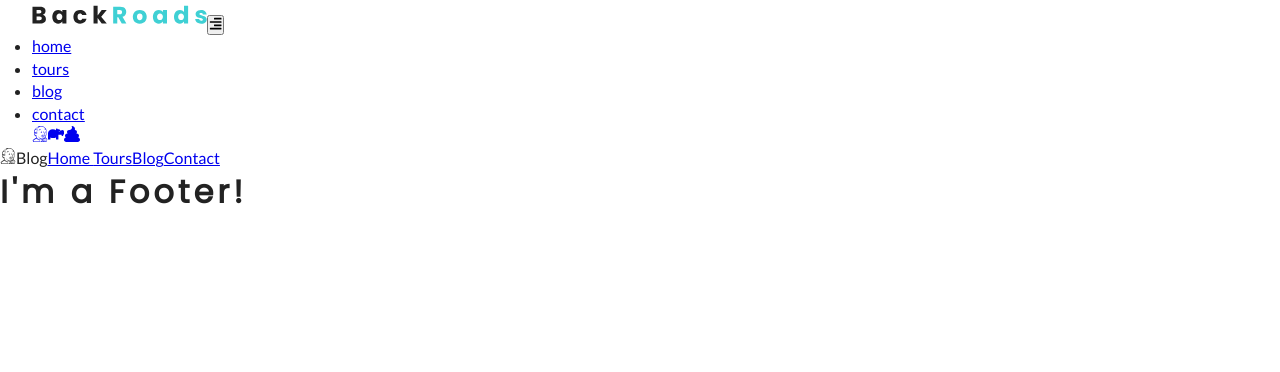
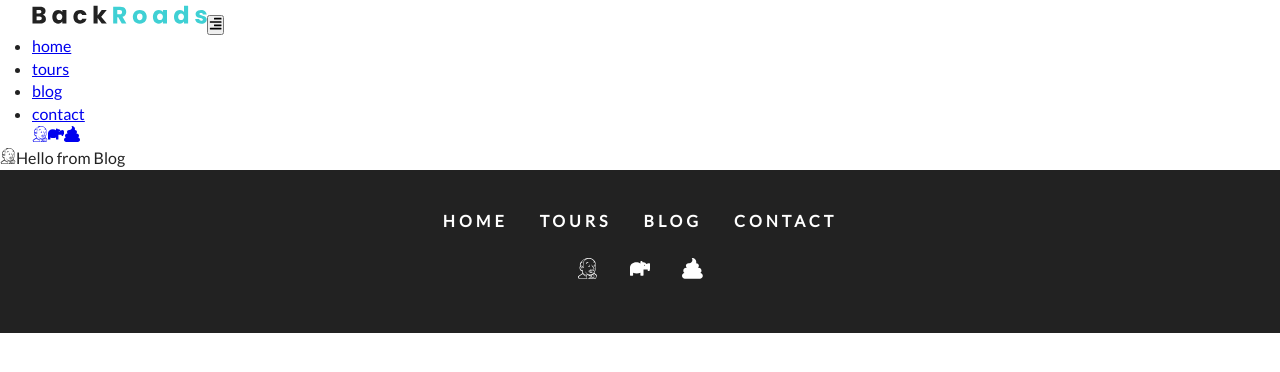
Before and after one commit to khvan/gatsby-adventure, a Gatsby site: page /blog in a window 1280 px wide. Built offline with nearby package versions, Linux system fonts and the light colour scheme; Gatsby itself is replaced by a stand-in of ours.

Commit message:
added footer with links and icons

```diff
--- a/src/components/Footer.js
+++ b/src/components/Footer.js
@@ -1,9 +1,35 @@
-import React from 'react'
+import React from 'react';
+import {Link} from 'gatsby';
+import styles from '../css/footer.module.css';
+import links from '../constants/links';
+import socialIcons from '../constants/social-icons';
+import {FaSmokingBan} from 'react-icons/fa';
 
-export default function Footer() {
+const Footer = () => {
   return (
-    <div>
-      <h1>I'm a Footer!</h1>
-    </div>
-  )
-}
+    <footer className={styles.footer}>
+      <div className={styles.links}>
+        {links.map ((item, index) => {
+          return (
+            <Link key={index} to={links.path}>
+              {item.text}
+            </Link>
+          );
+        })}
+        <div className ={styles.icons}>
+        {socialIcons.map ((item,index) => {
+          return(
+            <a key = {index} href={item.url} target= "_blank">
+              {item.icon}
+            </a>
+          )
+        })}
+        </div>
+
+      </div>
+
+    </footer>
+  );
+};
+
+export default Footer;
--- /dev/null
+++ b/src/css/footer.module.css
@@ -0,0 +1,34 @@
+.footer {
+  background: var(--mainBlack);
+  padding: 2rem;
+  text-align: center;
+  color: var(--mainWhite);
+}
+.links a {
+  display: inline-block;
+  text-decoration: none;
+  text-transform: uppercase;
+  color: var(--mainWhite);
+  margin: 0.5rem 1rem;
+  letter-spacing: var(--mainSpacing);
+  transition: var(--mainTransition);
+  font-weight: bold;
+}
+.links a:hover {
+  color: var(--primaryColor);
+}
+.icons a {
+  display: inline-block;
+  margin: 1rem;
+  font-size: 1.3rem;
+  color: var(--mainWhite);
+  transition: var(--mainTransition);
+}
+.icons a:hover {
+  color: var(--primaryColor);
+}
+.copyright {
+  text-transform: capitalize;
+  letter-spacing: var(--mainSpacing);
+  line-height: 2;
+}
--- a/src/pages/404.js
+++ b/src/pages/404.js
@@ -6,10 +6,7 @@ export default function error () {
   return (
     <Layout>
       hello form error ::::
-      <Link to="/">Home </Link>
-      <Link to="/tours/">Tours</Link>
-      <Link to="/blog/">Blog</Link>
-      <Link to="/contact/">Contact</Link>
+
     </Layout>
   );
 }
--- a/src/pages/blog.js
+++ b/src/pages/blog.js
@@ -5,11 +5,8 @@ import Layout from '../components/Layout';
 const blog = () => {
   return (
     <Layout>
-    Blog
-      <Link to="/">Home </Link>
-      <Link to="/tours/">Tours</Link>
-      <Link to="/blog/">Blog</Link>
-      <Link to="/contact/">Contact</Link>
+    Hello from Blog
+
     </Layout>
   );
 };
--- a/src/pages/contact.js
+++ b/src/pages/contact.js
@@ -6,10 +6,7 @@ export default function contact () {
   return (
     <Layout>
     Contact
-      <Link to="/">Home </Link>
-      <Link to="/tours/">Tours</Link>
-      <Link to="/blog/">Blog</Link>
-      <Link to="/contact/">Contact</Link>
+
     </Layout>
   );
 }
```
Also changed, not shown: src/pages/tours.js (+3 -4 lines).
